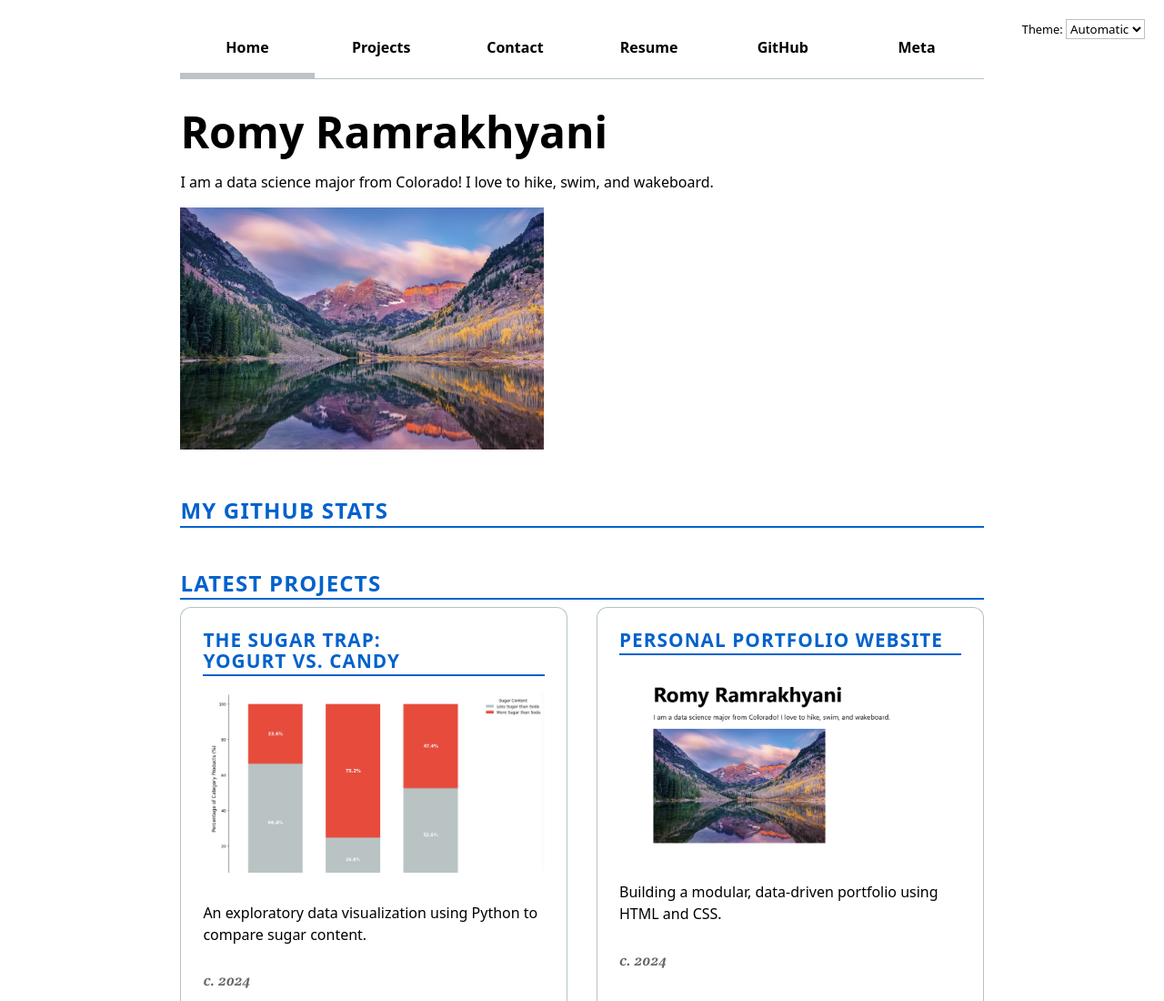
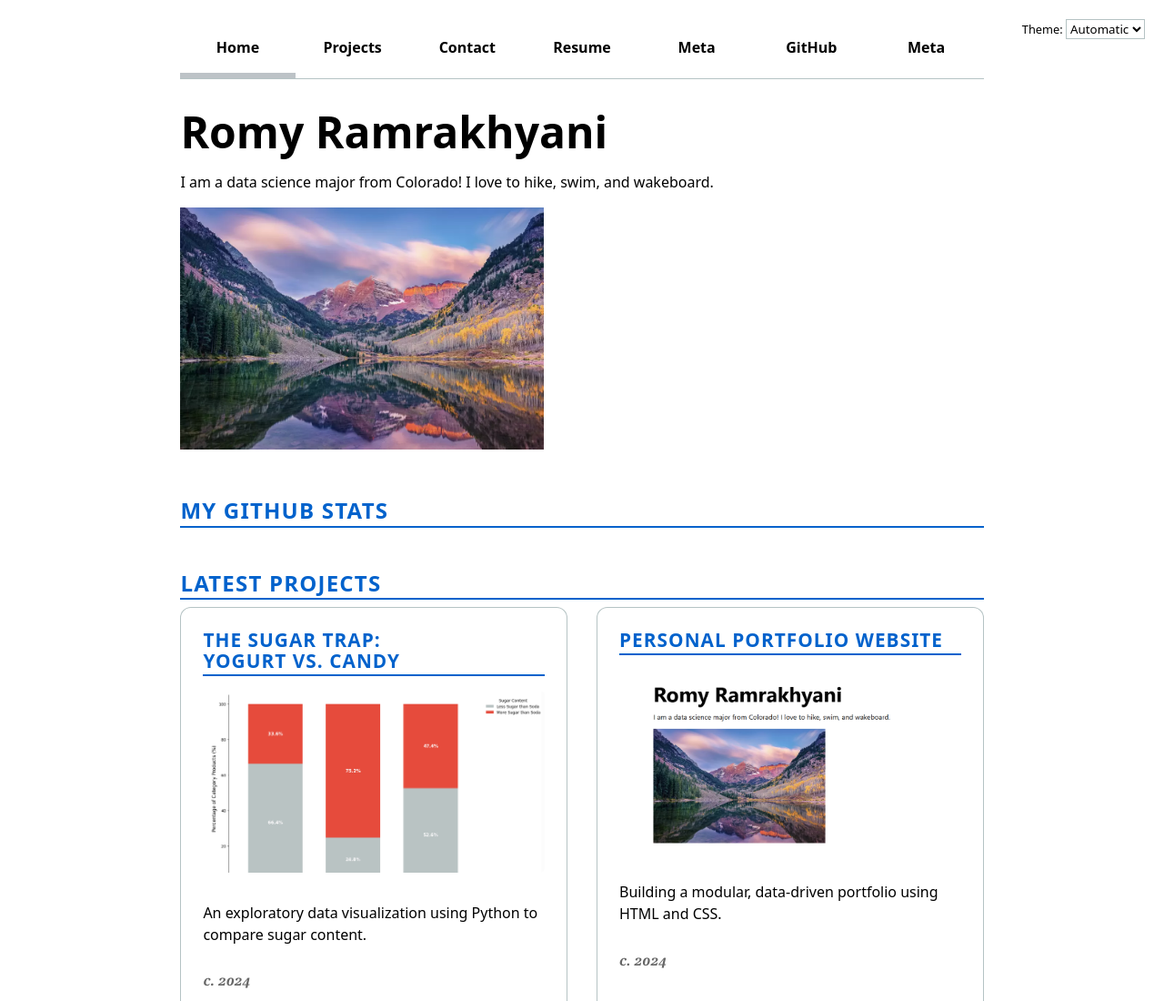
Before and after one commit to romyramrakhyani/portfolio, a website with bundled scripts: page index.html in a window 1280 px wide. Shown: the top 1100 px of the page at 91% size. Built offline with nearby package versions, Linux system fonts and the light colour scheme; no server answers.

Commit message:
adding meta nav bar

```diff
--- a/global.js
+++ b/global.js
@@ -4,6 +4,7 @@ let pages = [
     { url: 'projects/', title: 'Projects' },
     { url: 'contact/', title: 'Contact' },
     { url: 'resume/', title: 'Resume' },
+    { url: 'meta/', title: 'Meta' },
     { url: 'https://github.com/romyramrakhyani', title: 'GitHub' },
     { url: 'meta/', title: 'Meta' },
 ];
--- a/meta/index.html
+++ b/meta/index.html
@@ -1,4 +1,9 @@
 <head>
+    <meta charset="UTF-8">
+    <meta name="viewport" content="width=device-width, initial-scale=1.0">
+    <title>Meta - Romy Ramrakhyani</title>
+    <link rel="stylesheet" href="../style.css">
+    <script type="module" src="../global.js"></script>
     <script type="module" src="main.js"></script>
 </head>
 <body>
```
